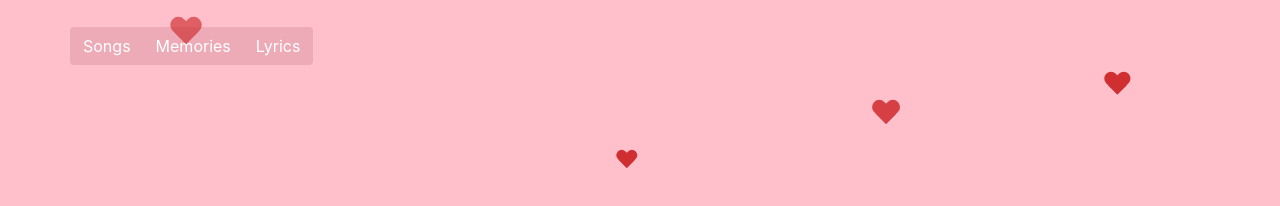
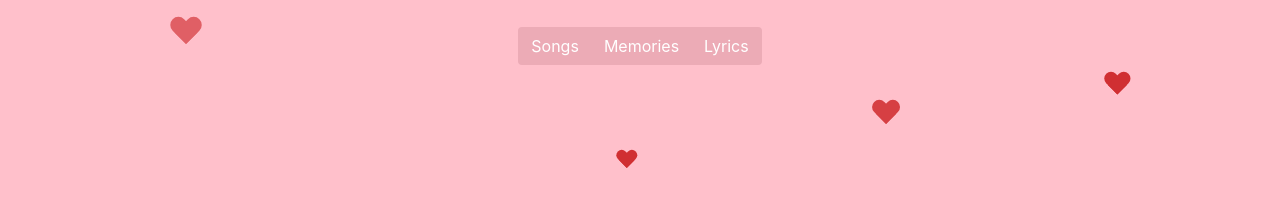
Before and after one commit to McMainsLiam/valentines, a plain HTML site: page index.html in a window 1280 px wide. Shown: the part 330-536 px from the top of the page. Drawn offline with nearby package versions, Linux system fonts and the light colour scheme.

Commit message:
centering fix

```diff
--- a/index.css
+++ b/index.css
@@ -27,7 +27,6 @@ img {
 
 .btn-group {
     margin-top: 30px;
-    margin-left: 70px;
 }
 
 h4 {
--- a/index.html
+++ b/index.html
@@ -34,12 +34,13 @@
       I Love You Party Animal
     </h4>
 
-    <div class="btn-group" role="group" aria-label="...">
-      <button type="button" class="btn btn-default" id="button1">Songs</button>
-      <button type="button" class="btn btn-default" id="button2">Memories</button>
-      <button type="button" class="btn btn-default" id="button3">Lyrics</button>
+    <div class="center">
+        <div class="btn-group" role="group" aria-label="...">
+            <button type="button" class="btn btn-default" id="button1">Songs</button>
+            <button type="button" class="btn btn-default" id="button2">Memories</button>
+            <button type="button" class="btn btn-default" id="button3">Lyrics</button>
+          </div>
     </div>
-
 
     <div class="wrapper">
       <div class="heart x1"></div>
```
